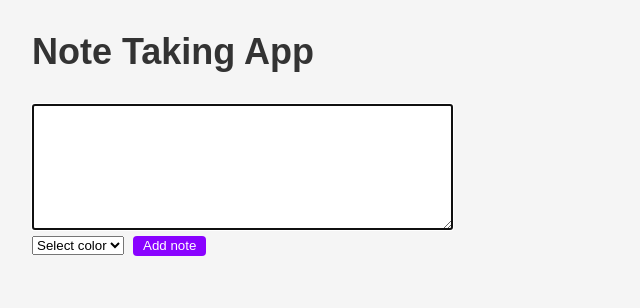
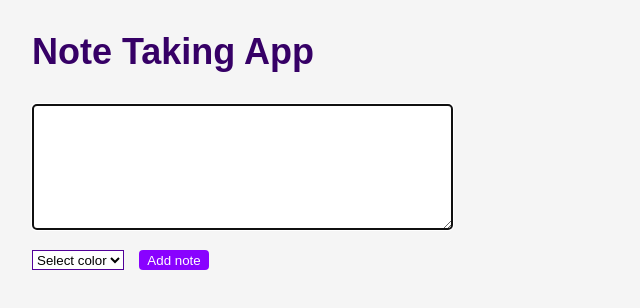
Before and after one commit to lucia-gm/note-app, a plain HTML site: page index.html in a window 1280 px wide. Shown: the whole page, without its empty margins (0-640 px from the left). Drawn offline with Linux system fonts and the light colour scheme.

Commit message:
style: Form fields

```diff
--- a/style.css
+++ b/style.css
@@ -9,30 +9,45 @@ html {
 
 body {
   font: 1.8rem/1.56 sans-serif;
-  color: #333;
+  color: #360066;
   margin: 0;
   padding: 0 3.2rem 2.4rem;
   background: #f5f5f5;
 }
 
+
+/* Form styles */
 textarea {
   display: block;
+  border-radius: 0.4rem;
+}
+
+textarea,
+form select {
+  background: #fff;
+  border: 1px solid #520099;
+}
+
+form select,
+form button {
+  display: inline-block;
+  margin: 2rem 1rem 0 0;
+  height: 2rem;
 }
 
 #formAddButton {
+  width: 7rem;
   background-color: #8902FF;
   color: #fff;
   border-radius: 0.4rem;
   border: 0;
-  padding: 0.2rem 1rem 0.3rem;
-  margin: 0 0.4rem;
-  transition: transform .15s ease-in-out;
-  -webkit-transition: transform .15s ease-in-out;
+  transition: background-color .2s ease-in-out;
+  -webkit-transition: background-color .2s ease-in-out;
 }
 
 #formAddButton:hover {
   cursor: pointer;
-  transform: scale(1.1);
+  background-color: #e600e6;
 }
 
 
@@ -57,7 +72,7 @@ textarea {
 
 .note-text {
   height: 100%;
-  overflow-y: scroll;
+  overflow-y: auto;
 }
 
 .note::after {
```
